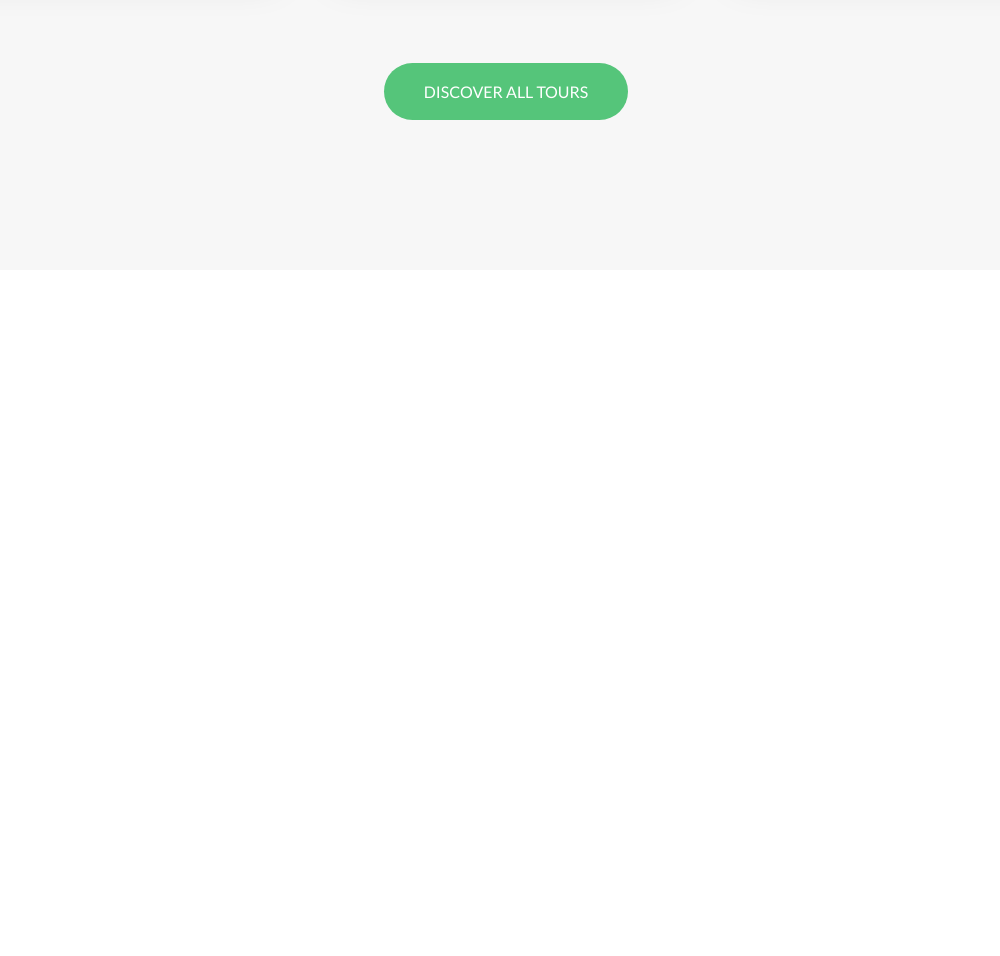
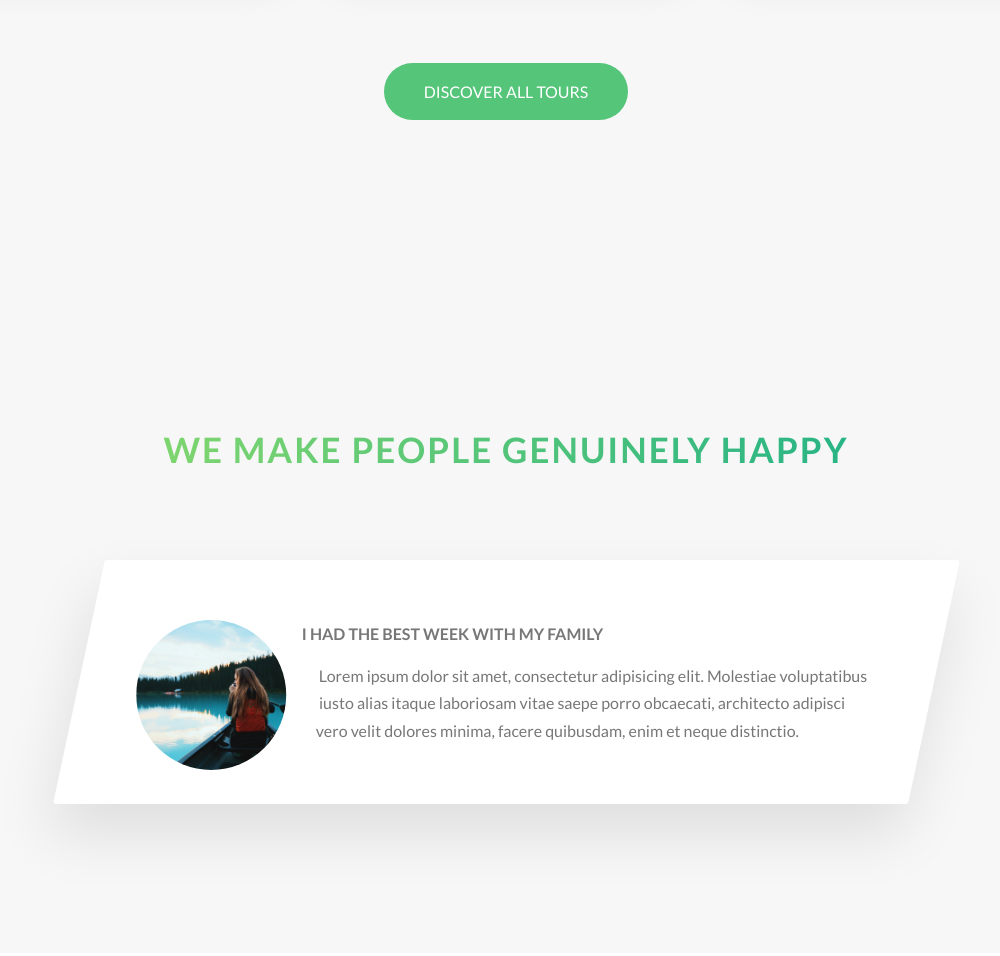
Before and after one commit to memowii/Natours, a website: page index.html in a window 1280 px wide. Shown: the part 3054-4010 px from the top of the page, without its empty margins (134-1134 px from the left). Before the commit the page ends 3354 px from the top, so only its background shows below. Drawn offline with Linux system fonts and the light colour scheme.

Commit message:
42. Building the Stories Section - Part 1

```diff
--- a/index.html
+++ b/index.html
@@ -225,6 +225,31 @@
                 <a href="#" class="btn btn--green">Discover all tours</a>
             </div>
         </section>
+
+        <section class="section-stories">
+            <div class="u-center-text u-margin-bottom-big">
+                <h2 class="heading-secondary">
+                    We make people genuinely happy
+                </h2>
+            </div>
+
+            <div class="row">
+                <div class="story">
+                    <figure class="story__shape">
+                        <img src="img/nat-8.jpg" alt="Person on a tour" class="story__img">
+                    </figure>
+
+                    <div class="story__text">
+                        <h3 class="heading-tertiary u-margin-bottom-small">I had the best week with my family</h3>
+                        <p>
+                            Lorem ipsum dolor sit amet, consectetur adipisicing elit. Molestiae voluptatibus iusto alias
+                            itaque laboriosam vitae saepe porro obcaecati, architecto adipisci vero velit dolores
+                            minima, facere quibusdam, enim et neque distinctio.
+                        </p>
+                    </div>
+                </div>
+            </div>
+        </section>
     </main>
 </body>
 
--- /dev/null
+++ b/sass/components/_story.scss
@@ -0,0 +1,30 @@
+.story {
+  width: 75%;
+  margin: 0 auto;
+  box-shadow: 0 3rem 6rem rgba($color-black, 0.1);
+  background-color: $color-white;
+  border-radius: 3px;
+  padding: 6rem;
+  padding-left: 9rem;
+  font-size: $default-font-size;
+  transform: skewX(-12deg);
+
+  &__shape {
+    width: 15rem;
+    height: 15rem;
+    float: left;
+    -webkit-shape-outside: circle(50% at 50% 50%);
+    shape-outside: circle(50% at 50% 50%);
+    -webkit-clip-path: circle(50% at 50% 50%);
+    clip-path: circle(50% at 50% 50%);
+    transform: translateX(-3rem) skewX(12deg);
+  }
+
+  &__img {
+    height: 100%;
+  }
+
+  &__text {
+    transform: skewX(12deg);
+  }
+}
--- a/sass/main.scss
+++ b/sass/main.scss
@@ -11,6 +11,7 @@
 @import "components/card";
 @import "components/composition";
 @import "components/feature-box";
+@import "components/story";
 
 @import "layout/grid";
 @import "layout/header";
--- a/sass/pages/_home.scss
+++ b/sass/pages/_home.scss
@@ -26,3 +26,8 @@
   padding: 25rem 0 15rem 0;
   margin-top: -10rem;
 }
+
+.section-stories {
+  padding: 15rem 0;
+  background-color: $color-grey-light-1;
+}
```
Also changed, not shown: css/style.css.
